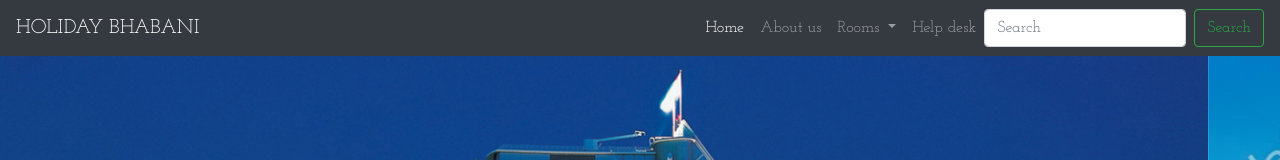
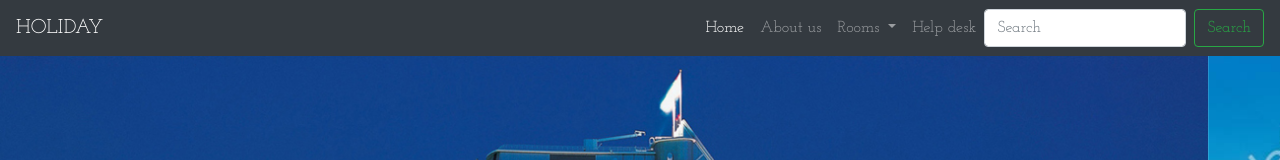
Before and after one commit to bsdash114th/bsdash114th.github.io, a plain HTML site: page index.html in a window 1280 px wide. Shown: the top 160 px of the page. Drawn offline with nearby package versions, Linux system fonts and the light colour scheme.

Commit message:
title updated

```diff
--- a/index.html
+++ b/index.html
@@ -23,7 +23,7 @@
 <body>
     <header>
         <nav class="navbar navbar-expand-lg navbar-dark bg-dark">
-                <a class="navbar-brand" href="#">HOLIDAY BHABANI</a>
+                <a class="navbar-brand" href="#">HOLIDAY</a>
                 <button class="navbar-toggler" type="button" data-toggle="collapse" data-target="#navbarSupportedContent" aria-controls="navbarSupportedContent" aria-expanded="false" aria-label="Toggle navigation">
                   <span class="navbar-toggler-icon"></span>
                 </button>
```
